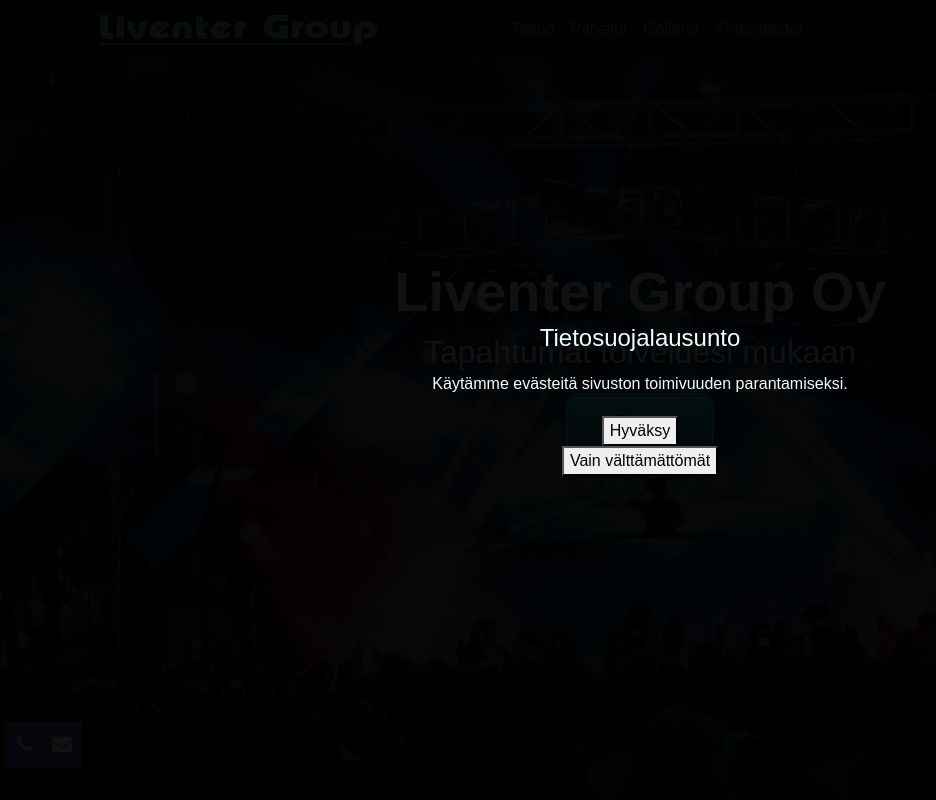
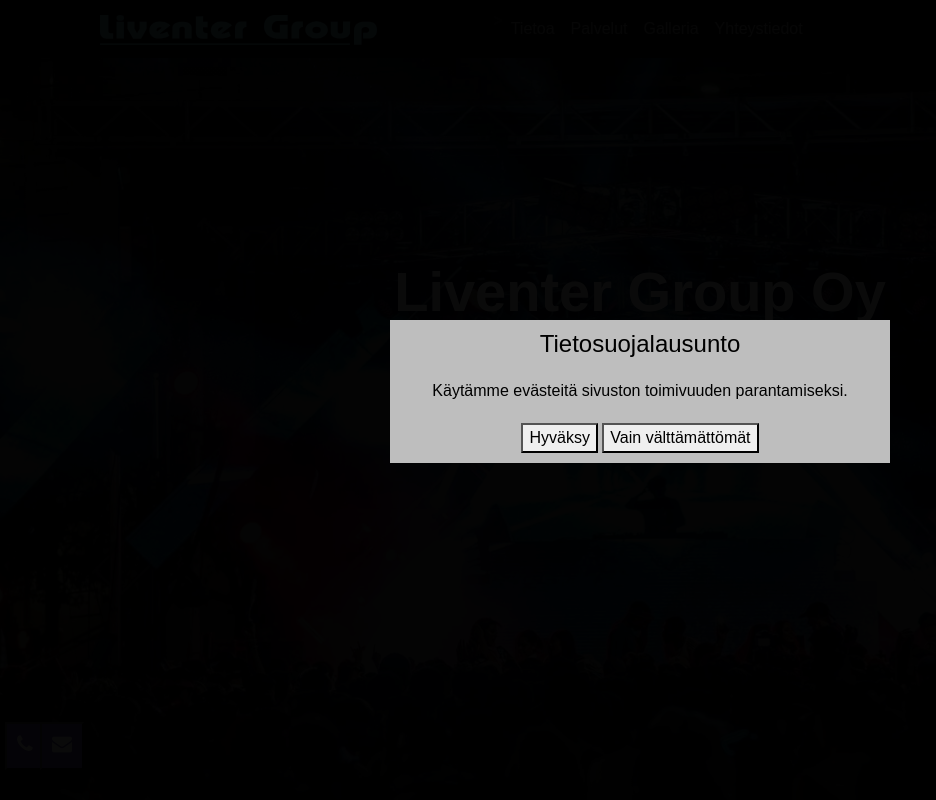
Before and after one commit to JoKivi/PagesForBiz, a PHP site: page / in a window 1280 px wide. Shown: the whole page, without its empty margins (0-936 px from the left). Run offline with PHP 8.4, Linux system fonts and the light colour scheme.

Commit message:
css edit gdpr

```diff
--- a/css/styles.css
+++ b/css/styles.css
@@ -236,26 +236,24 @@ pre {
 
 
 /* GDPR */
-.gdpr-popup {
+.gdpr-container {
   position: fixed;
   top: 0;
   left: 0;
   right: 0;
   bottom: 0;
-  background-color: rgba(0, 0, 0, 0.932);
-  color: azure;
-  display: flex;
-  flex-direction: column;
-  justify-content: center;
-  align-items: center;
+  background-color: rgba(0, 0, 0, 0.959);
+  display: none;
 }
-
-.gdpr-popup .content {
-  background-color: #fff;
-  padding: 20px;
+.gdpr-popup {
+  margin: 40vh auto;
   max-width: 500px;
+  min-width: min-content;
+  height: auto;
+  background-color: #bebebe;
+  border: 10px solid #bebebe;
+  color: black;
   text-align: center;
-  border-radius: 10px;
 }
 
 .gdpr-popup h2 {
@@ -266,21 +264,6 @@ pre {
 .gdpr-popup p {
   font-size: 16px;
   margin-bottom: 20px;
-}
-
-.gdpr-popup .actions {
-  display: flex;
-  justify-content: center;
-}
-
-.gdpr-popup .actions button {
-  background-color: #007bff;
-  color: #fff;
-  border: none;
-  padding: 10px 20px;
-  border-radius: 5px;
-  margin: 0 10px;
-  cursor: pointer;
 }
 
 /* ANIMATIONS */
```
